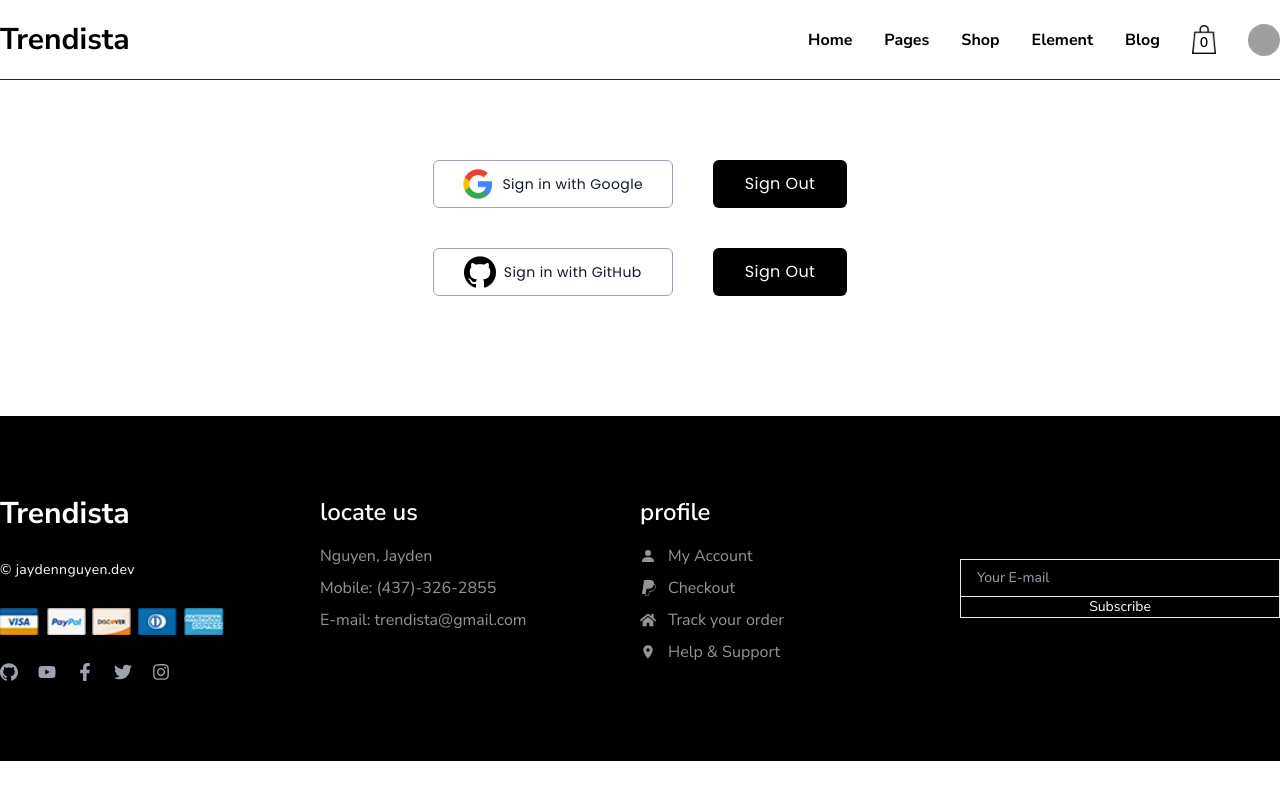
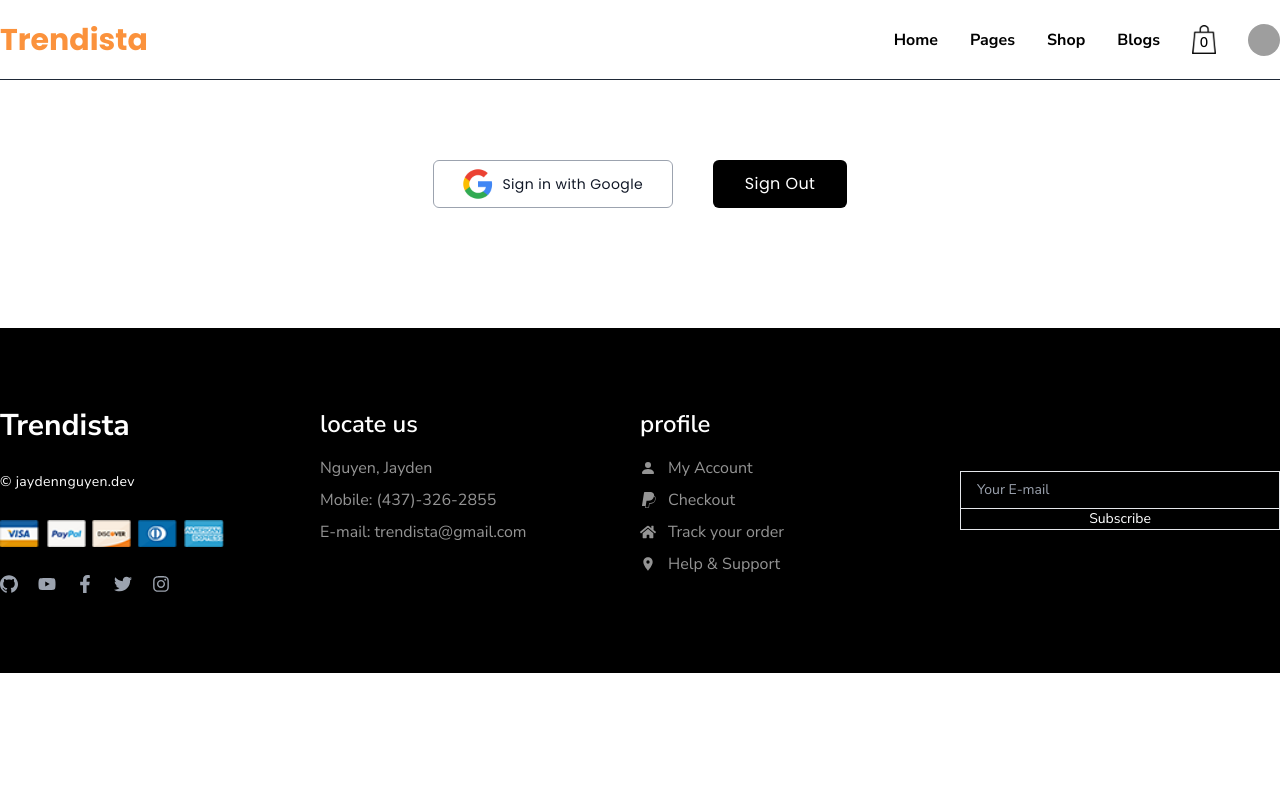
Before and after one commit to jayden-n/trendista, a React (Create React App) app in the folder client/: page /login in a window 1280 px wide. Built offline with nearby package versions, Linux system fonts and the light colour scheme; grey boxes are pictures that could not be loaded.

Commit message:
adjust header ui & link elements

```diff
--- a/client/src/components/Header.js
+++ b/client/src/components/Header.js
@@ -12,27 +12,30 @@ const Header = () => {
     <div className="w-full h-20 bg-white border-b-[1px] border-b-gray-800 font-titleFont sticky top-0 z-50">
       <div className="max-w-screen-xl h-full mx-auto flex items-center justify-between">
         <div>
-          <Link to="/" className="text-3xl font-bold">
+          <Link
+            to="/"
+            className="text-3xl font-bold font-bodyFont text-orange-400"
+          >
             Trendista
           </Link>
         </div>
 
         <div className="flex items-center gap-8">
           <ul className="flex items-center gap-8">
-            <li className="text-base text-black font-bold hover:text-orange-900 hover:underline underline-offset-2 decoration-[1px] cursor-pointer duration-300">
-              Home
-            </li>
+            <Link to="/">
+              <li className="text-base text-black font-bold hover:text-orange-900 hover:underline underline-offset-2 decoration-[1px] cursor-pointer duration-300">
+                Home
+              </li>
+            </Link>
             <li className="text-base text-black font-bold hover:text-orange-900 hover:underline underline-offset-2 decoration-[1px] cursor-pointer duration-300">
               Pages
             </li>
             <li className="text-base text-black font-bold hover:text-orange-900 hover:underline underline-offset-2 decoration-[1px] cursor-pointer duration-300">
               Shop
             </li>
+
             <li className="text-base text-black font-bold hover:text-orange-900 hover:underline underline-offset-2 decoration-[1px] cursor-pointer duration-300">
-              Element
-            </li>
-            <li className="text-base text-black font-bold hover:text-orange-900 hover:underline underline-offset-2 decoration-[1px] cursor-pointer duration-300">
-              Blog
+              Blogs
             </li>
           </ul>
           <Link to="/cart">
--- a/client/src/pages/Login.js
+++ b/client/src/pages/Login.js
@@ -5,7 +5,7 @@ import {
   signInWithPopup,
   signOut,
 } from 'firebase/auth';
-import { githubLogo, googleLogo } from '../assets';
+import { googleLogo } from '../assets';
 import { toast, ToastContainer } from 'react-toastify';
 import { useDispatch } from 'react-redux';
 import { addUser, removeUser } from '../redux/trendistaSlice';
@@ -65,15 +65,7 @@ const Login = () => {
           Sign Out
         </button>
       </div>
-      <div className="w-full flex items-center justify-center gap-10">
-        <div className="text-base w-60 h-12 tracking-wide border-[1px] border-gray-400 rounded-md flex items-center justify-center gap-2 hover:border-blue-600 cursor-pointer duration-300">
-          <img className="w-8" src={githubLogo} alt="githubLogo" />
-          <span className="text-sm text-gray-900">Sign in with GitHub</span>
-        </div>
-        <button className="bg-black text-white text-base py-3 px-8 tracking-wide rounded-md hover:bg-gray-800 duration-300">
-          Sign Out
-        </button>
-      </div>
+
       <ToastContainer
         position="top-left"
         autoClose={2000}
```
